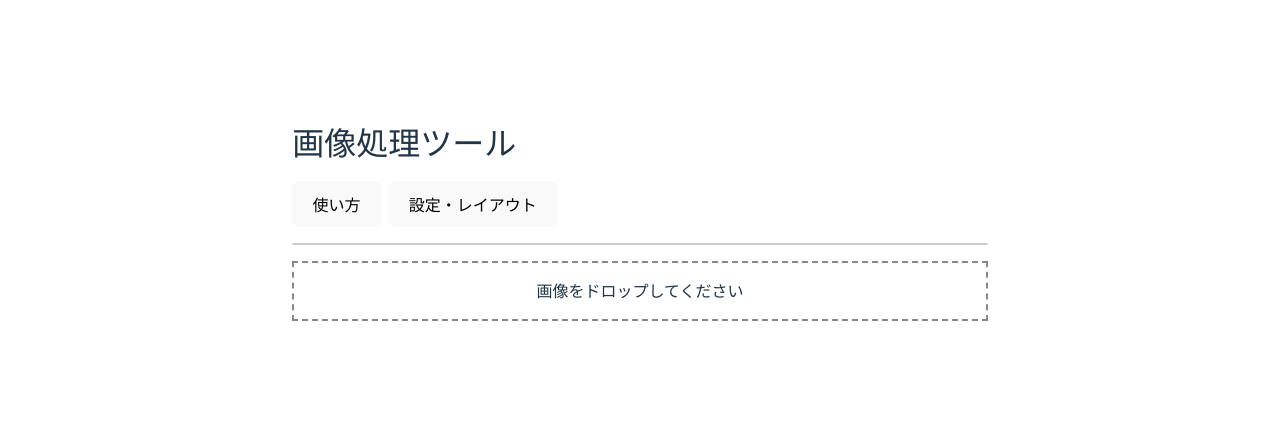
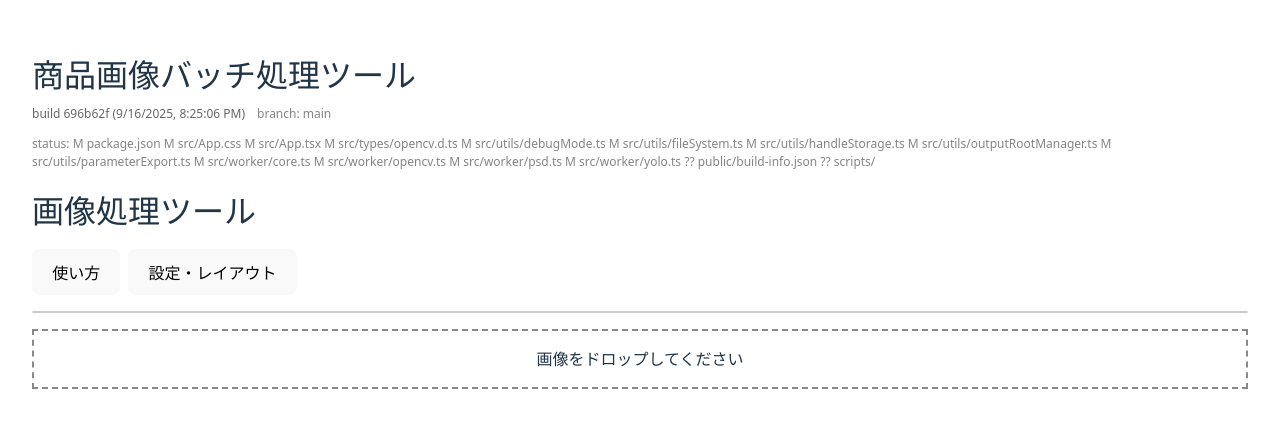
Before and after one commit to Asterisknautz/auto_layout_image_tool, a React (Vite) app: page / in a window 1280 px wide. Shown: the part 107-534 px from the top of the page. Built offline with nearby package versions, Linux system fonts and the light colour scheme.

Commit message:
feat: ヘッダーにビルド情報を表示

```diff
--- a/src/App.css
+++ b/src/App.css
@@ -23,3 +23,21 @@
   max-height: 500px;
   padding: 1rem;
 }
+.build-info {
+  font-size: 0.75rem;
+  color: #666;
+  margin-top: -0.5rem;
+  margin-bottom: 1rem;
+  display: flex;
+  gap: 0.75rem;
+  flex-wrap: wrap;
+}
+
+.build-info__branch,
+.build-info__status {
+  opacity: 0.8;
+}
+
+.app-header {
+  margin-bottom: 1rem;
+}
--- a/src/App.tsx
+++ b/src/App.tsx
@@ -10,8 +10,15 @@ import DebugControls from './components/DebugControls';
 import Toast from './components/Toast';
 import { parameterExporter } from './utils/parameterExport';
 import { debugController } from './utils/debugMode';
+import type { ComposeGroup, LayoutsConfig, ProfileDef } from './worker/core';
 
 // Internal component with access to ProfilesContext
+interface BatchDataRecord {
+  groups: ComposeGroup[];
+  profiles: ProfileDef[];
+  layouts: LayoutsConfig;
+}
+
 function AppContent() {
   const [showUsage, setShowUsage] = useState(false)
   const [image, setImage] = useState<ImageBitmap | null>(null)
@@ -21,11 +28,7 @@ function AppContent() {
   const [isBatchMode, setIsBatchMode] = useState(false)
 
   // Batch processing data retention
-  const [batchData, setBatchData] = useState<{
-    groups: any[];
-    profiles: any[];
-    layouts: any;
-  } | null>(null)
+  const [batchData, setBatchData] = useState<BatchDataRecord | null>(null)
 
   // Toast notification state
   const [toastMessage, setToastMessage] = useState('')
@@ -76,15 +79,19 @@ function AppContent() {
 
       // Handle composeMany results
       if (type === 'composeMany') {
-        const { outputs, source } = e.data
+        const { outputs, source } = e.data as {
+          outputs?: Array<unknown>;
+          source?: string;
+        }
         console.log('[App] Received composeMany result:', {
           source: source || 'unknown',
-          outputCount: outputs?.length || 0
+          outputCount: Array.isArray(outputs) ? outputs.length : 0
         })
 
         // Show notification for manual batch reprocessing
         if (source === 'manualSave') {
-          setToastMessage(`調整された抽出範囲でレイアウト画像を再生成しました（${outputs?.length || 0}個）`)
+          const outputCount = Array.isArray(outputs) ? outputs.length : 0
+          setToastMessage(`調整された抽出範囲でレイアウト画像を再生成しました（${outputCount}個）`)
           setShowToast(true)
         }
       }
@@ -96,7 +103,7 @@ function AppContent() {
 
   // Listen for batch data from Dropzone
   useEffect(() => {
-    const handleBatchDataEvent = (event: any) => {
+    const handleBatchDataEvent = (event: CustomEvent<BatchDataRecord>) => {
       const { groups, profiles, layouts } = event.detail
       console.log('[App] Storing batch data for reprocessing:', {
         groupCount: groups?.length,
@@ -105,18 +112,19 @@ function AppContent() {
         hasProfiles: !!profiles,
         hasLayouts: !!layouts
       })
-      setBatchData({ groups, profiles, layouts })
-      if (Array.isArray(profiles) && profiles.length > 0) {
-        const firstProfile = profiles[0] as { tag?: string }
-        if (firstProfile?.tag) {
+      const data: BatchDataRecord = { groups, profiles, layouts }
+      setBatchData(data)
+      if (profiles.length > 0) {
+        const firstProfile = profiles[0]
+        if (firstProfile.tag) {
           currentProfileRef.current = firstProfile.tag
         }
       }
       console.log('[App] Batch data stored successfully')
     }
 
-    window.addEventListener('composeManyRequest', handleBatchDataEvent)
-    return () => window.removeEventListener('composeManyRequest', handleBatchDataEvent)
+    window.addEventListener('composeManyRequest', handleBatchDataEvent as EventListener)
+    return () => window.removeEventListener('composeManyRequest', handleBatchDataEvent as EventListener)
   }, [])
 
   const handleDetected = useCallback((img: ImageBitmap, b: [number, number, number, number]) => {
@@ -337,9 +345,76 @@ function AppContent() {
 function App() {
   return (
     <ProfilesProvider>
-      <AppContent />
+      <AppShell />
     </ProfilesProvider>
   )
 }
 
 export default App
+
+function AppShell() {
+  const [buildInfo, setBuildInfo] = useState<BuildInfo | null>(null)
+
+  useEffect(() => {
+    let cancelled = false
+    fetch('/build-info.json', { cache: 'no-store' })
+      .then(async (response) => {
+        if (!response.ok) return null
+        const data = (await response.json()) as BuildInfo
+        return data
+      })
+      .then((info) => {
+        if (!cancelled) {
+          setBuildInfo(info)
+        }
+      })
+      .catch(() => {
+        if (!cancelled) {
+          setBuildInfo(null)
+        }
+      })
+    return () => {
+      cancelled = true
+    }
+  }, [])
+
+  return (
+    <div>
+      <header className="app-header">
+        <h1>商品画像バッチ処理ツール</h1>
+        <BuildInfoBanner info={buildInfo} />
+      </header>
+      <AppContent />
+    </div>
+  )
+}
+
+interface BuildInfo {
+  commit: string
+  branch: string
+  status: string
+  builtAt: string
+}
+
+function BuildInfoBanner({ info }: { info: BuildInfo | null }) {
+  if (!info) {
+    return null
+  }
+  return (
+    <div className="build-info">
+      <span>build {info.commit} ({formatTimestamp(info.builtAt)})</span>
+      <span className="build-info__branch">branch: {info.branch}</span>
+      {info.status && info.status !== 'clean' && (
+        <span className="build-info__status">status: {info.status}</span>
+      )}
+    </div>
+  )
+}
+
+function formatTimestamp(value: string): string {
+  const date = new Date(value)
+  if (Number.isNaN(date.getTime())) {
+    return value
+  }
+  return date.toLocaleString()
+}
```
